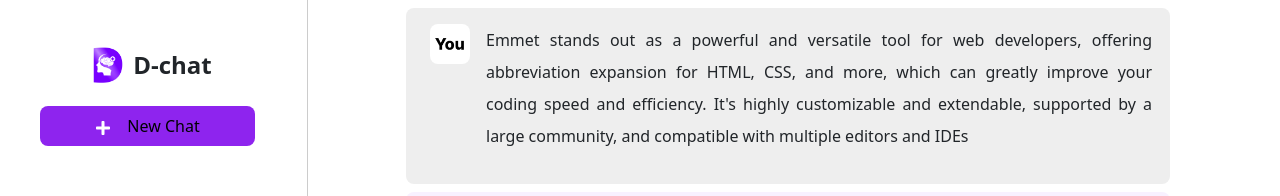
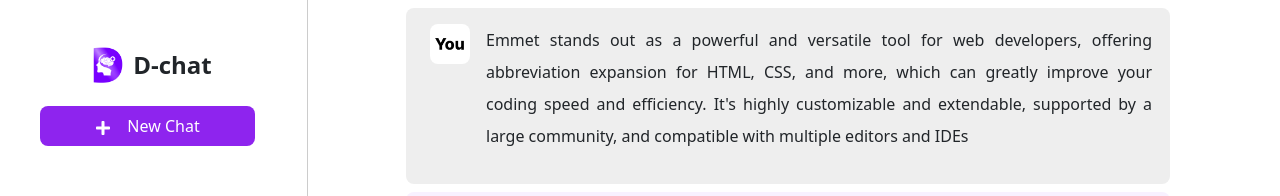
Before and after one commit to vickash-zbb/dchatbot, a React (Vite) app in the folder client/: page /chatbot in a window 1280 px wide. Shown: the top 196 px of the page. Built offline with nearby package versions, Linux system fonts and the light colour scheme.

Commit message:
comite change

```diff
--- a/client/src/Components/Chatbot/Chatbot.css
+++ b/client/src/Components/Chatbot/Chatbot.css
@@ -24,7 +24,7 @@
   margin-top: 1rem;
   border-radius: 8px;
   background-color: #8E24EE;
-  color: black;
+  color: rgb(255, 255, 255);
 }
 
 .midbtn svg {
@@ -198,6 +198,9 @@ button {
   border-radius: 8px;
   outline: none;
 }
+.btn svg {
+  margin-right: 8px;
+}
 
 .btn:hover {
   background: #9B39FE;
--- a/client/src/Components/Chatbot/Chatbot.scss
+++ b/client/src/Components/Chatbot/Chatbot.scss
@@ -24,7 +24,7 @@
     margin-top: 1rem;
     border-radius: 8px;
     background-color: #8E24EE;
-    color: black;
+    color: rgb(255, 255, 255);
 }
 
 .midbtn svg {
@@ -198,7 +198,12 @@ color: white;
 border: 1px solid #9B39FE;
 color: #9B39FE;
 border-radius: 8px;
-outline: none;}
+outline: none;
+svg{
+    margin-right: 8px;
+}
+
+}
 
 .btn:hover{
     background: #9B39FE;
```
Also changed, not shown: 1 other file (tests, documents, lock files or other folders).
